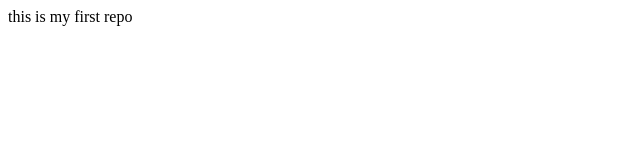
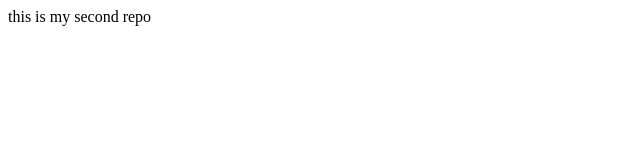
Before and after one commit to pooja-yadav-py/my2ndnewrepo, a plain HTML site: page index.html in a window 1280 px wide. Shown: the full height of the page, 0-640 px from the left. Drawn offline with Linux system fonts and the light colour scheme.

Commit message:
my second commit

```diff
--- a/index.html
+++ b/index.html
@@ -4,6 +4,6 @@
 	<title></title>
 </head>
 <body>
-     this is my first repo
+     this is my second repo
 </body>
 </html>
```
